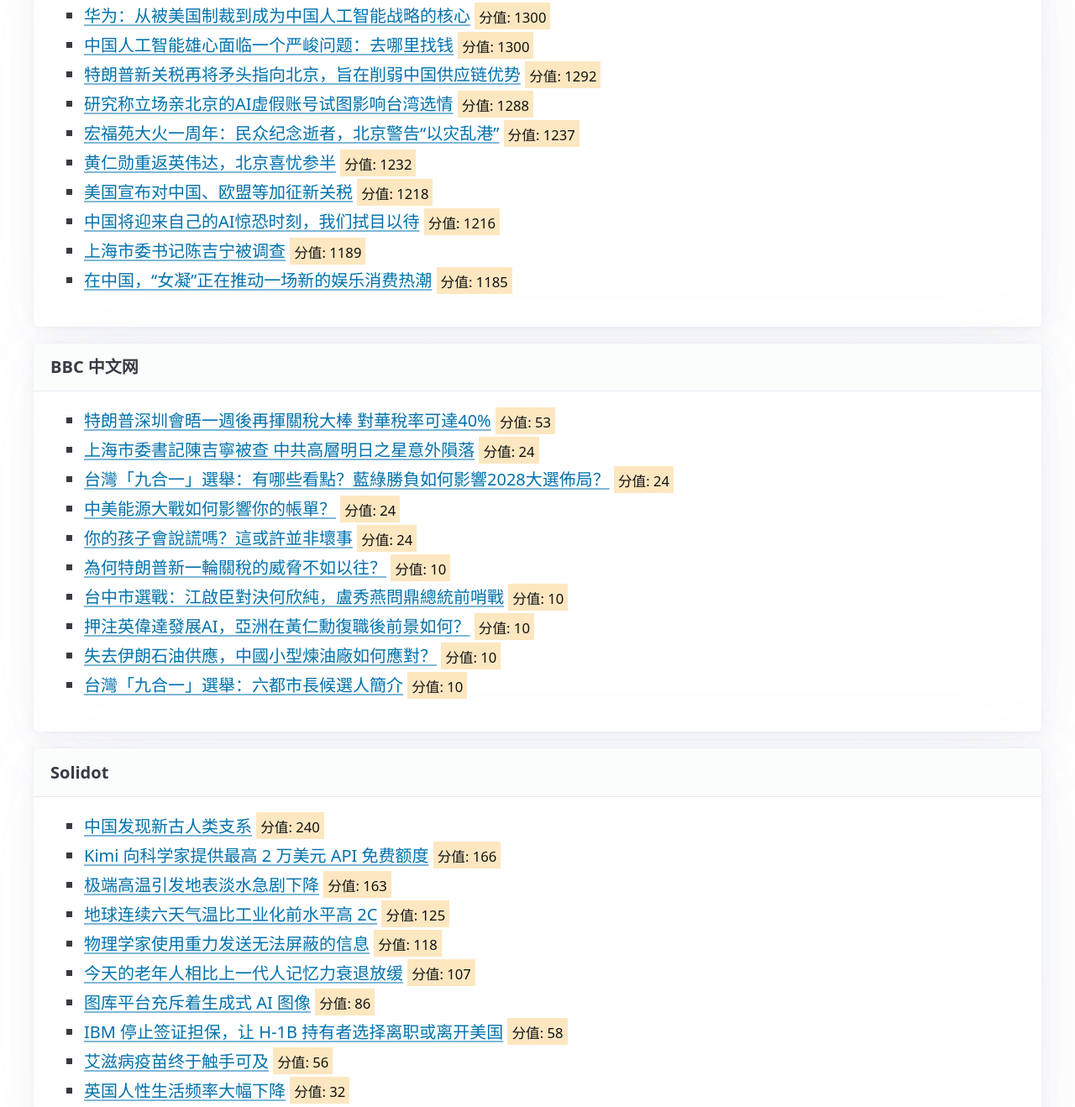
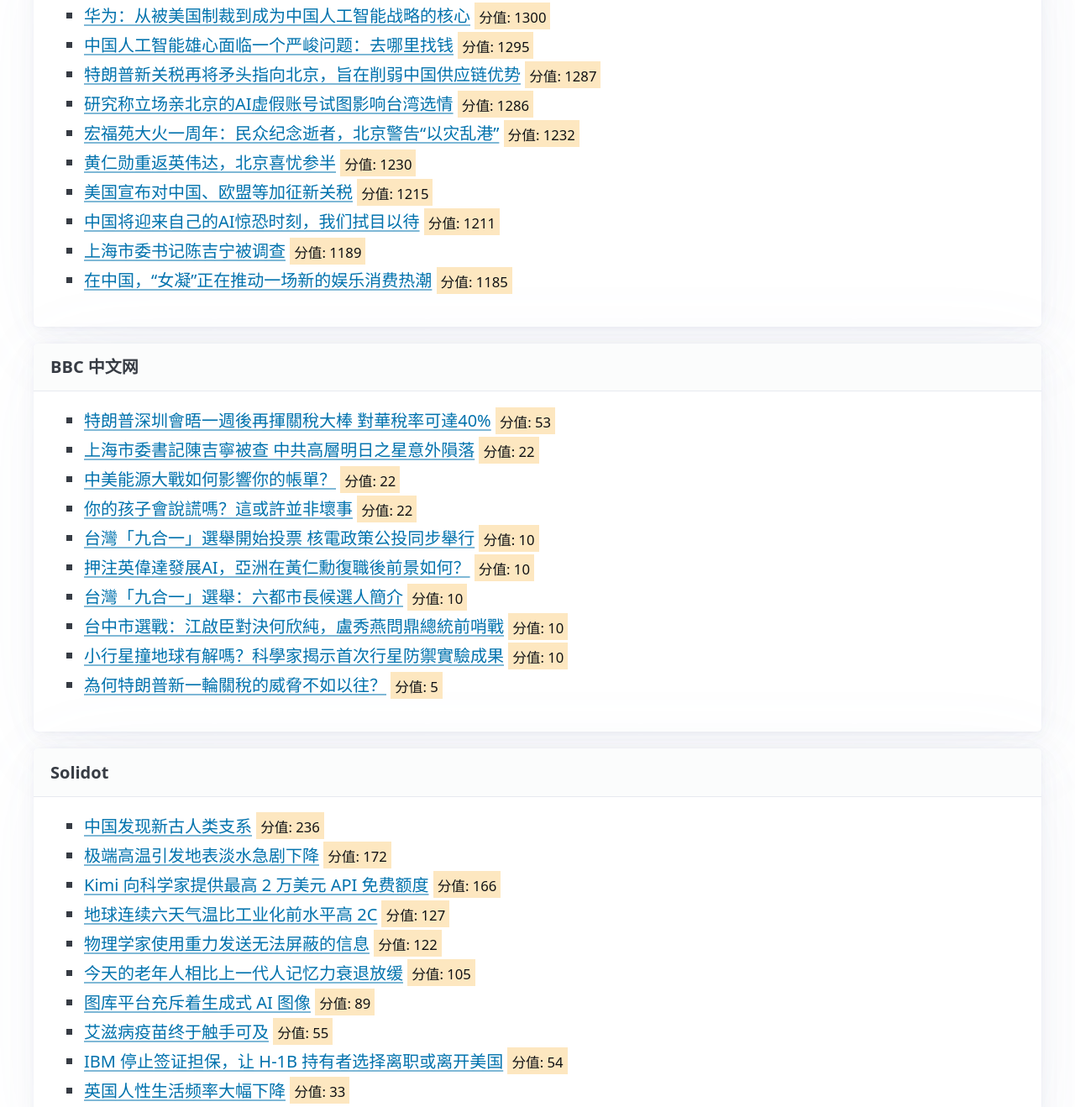
Before and after one commit to Rick4s/Clean-News, a plain HTML site: page index.html in a window 1280 px wide. Shown: the part 867-2185 px from the top of the page at 84% size. Drawn offline with nearby package versions, Linux system fonts and the light colour scheme.

Commit message:
Auto-update news: 2026-11-28 05:34:39 UTC

```diff
--- a/index.html
+++ b/index.html
@@ -11,13 +11,13 @@
         <header>
             <hgroup>
                 <h1>Clean-News</h1>
-                <p>极简 · 稳定 · 全局视野 | 最后更新: 2026-11-27 20:28:45 UTC</p>
+                <p>极简 · 稳定 · 全局视野 | 最后更新: 2026-11-28 05:34:39 UTC</p>
             </hgroup>
         </header>
         <section id="trending">
             <h2>今日全网热词 Top 20</h2>
             <div class="grid">
-                <p><kbd>px</kbd> <small>(76)</small> &nbsp; <kbd>style</kbd> <small>(38)</small> &nbsp; <kbd>text</kbd> <small>(38)</small> &nbsp; <kbd>align</kbd> <small>(38)</small> &nbsp; <kbd>color</kbd> <small>(38)</small> &nbsp; <kbd>gray</kbd> <small>(38)</small> &nbsp; <kbd>font</kbd> <small>(38)</small> &nbsp; <kbd>size</kbd> <small>(38)</small> &nbsp; <kbd>important</kbd> <small>(38)</small> &nbsp; <kbd>line</kbd> <small>(38)</small> &nbsp; <kbd>height</kbd> <small>(38)</small> &nbsp; <kbd>中国</kbd> <small>(31)</small> &nbsp; <kbd>联合国</kbd> <small>(29)</small> &nbsp; <kbd>研究</kbd> <small>(27)</small> &nbsp; <kbd>images</kbd> <small>(25)</small> &nbsp; <kbd>全球</kbd> <small>(24)</small> &nbsp; <kbd>可能</kbd> <small>(24)</small> &nbsp; <kbd>人工智能</kbd> <small>(22)</small> &nbsp; <kbd>img</kbd> <small>(19)</small> &nbsp; <kbd>alt</kbd> <small>(19)</small></p>
+                <p><kbd>px</kbd> <small>(76)</small> &nbsp; <kbd>style</kbd> <small>(38)</small> &nbsp; <kbd>text</kbd> <small>(38)</small> &nbsp; <kbd>align</kbd> <small>(38)</small> &nbsp; <kbd>color</kbd> <small>(38)</small> &nbsp; <kbd>gray</kbd> <small>(38)</small> &nbsp; <kbd>font</kbd> <small>(38)</small> &nbsp; <kbd>size</kbd> <small>(38)</small> &nbsp; <kbd>important</kbd> <small>(38)</small> &nbsp; <kbd>line</kbd> <small>(38)</small> &nbsp; <kbd>height</kbd> <small>(38)</small> &nbsp; <kbd>中国</kbd> <small>(31)</small> &nbsp; <kbd>联合国</kbd> <small>(29)</small> &nbsp; <kbd>研究</kbd> <small>(28)</small> &nbsp; <kbd>全球</kbd> <small>(26)</small> &nbsp; <kbd>images</kbd> <small>(25)</small> &nbsp; <kbd>人工智能</kbd> <small>(22)</small> &nbsp; <kbd>可能</kbd> <small>(22)</small> &nbsp; <kbd>img</kbd> <small>(19)</small> &nbsp; <kbd>alt</kbd> <small>(19)</small></p>
             </div>
         </section>
         <hr>
@@ -25,10 +25,10 @@
             <article>
                 <header><strong>联合国新闻</strong></header>
                 <ul>
+                    <li><a href="https://news.un.org/feed/view/zh/story/2026/11/1143254" target="_blank" rel="noopener noreferrer">古特雷斯呼吁就全球人工智能安全框架展开磋商，警告将出现历史性的权力转移</a> <mark><small>分值: 199</small></mark></li>
                     <li><a href="https://news.un.org/feed/view/zh/story/2026/11/1143242" target="_blank" rel="noopener noreferrer">【前方视野】1.5摄氏度临界点逼近：中国如何回答气候变化时代的转型之问</a> <mark><small>分值: 199</small></mark></li>
-                    <li><a href="https://news.un.org/feed/view/zh/story/2026/11/1143254" target="_blank" rel="noopener noreferrer">古特雷斯呼吁就全球人工智能安全框架展开磋商，警告将出现历史性的权力转移</a> <mark><small>分值: 197</small></mark></li>
-                    <li><a href="https://news.un.org/feed/view/zh/story/2026/11/1143270" target="_blank" rel="noopener noreferrer">联合国大学澳门人工智能大会探讨以人为本的人工智能教育</a> <mark><small>分值: 175</small></mark></li>
-                    <li><a href="https://news.un.org/feed/view/zh/story/2026/11/1143253" target="_blank" rel="noopener noreferrer">全球仅7%的暴力幸存女性向警方报案   每小时5名女性遭伴侣或家人杀害</a> <mark><small>分值: 159</small></mark></li>
+                    <li><a href="https://news.un.org/feed/view/zh/story/2026/11/1143270" target="_blank" rel="noopener noreferrer">联合国大学澳门人工智能大会探讨以人为本的人工智能教育</a> <mark><small>分值: 177</small></mark></li>
+                    <li><a href="https://news.un.org/feed/view/zh/story/2026/11/1143253" target="_blank" rel="noopener noreferrer">全球仅7%的暴力幸存女性向警方报案   每小时5名女性遭伴侣或家人杀害</a> <mark><small>分值: 165</small></mark></li>
                     <li><a href="https://news.un.org/feed/view/zh/story/2026/11/1143268" target="_blank" rel="noopener noreferrer">联合国警告尼日利亚西部暴力局势升级风险</a> <mark><small>分值: 158</small></mark></li>
                     <li><a href="https://news.un.org/feed/view/zh/story/2026/11/1143265" target="_blank" rel="noopener noreferrer">也门战争：联合国紧急援助负责人呼吁允许进入受战火影响的社区</a> <mark><small>分值: 158</small></mark></li>
                     <li><a href="https://news.un.org/feed/view/zh/story/2026/11/1143264" target="_blank" rel="noopener noreferrer">人权高专警告：以色列针对巴勒斯坦人民犯下暴行罪的风险日益加剧</a> <mark><small>分值: 129</small></mark></li>
@@ -41,13 +41,13 @@
                 <header><strong>纽约时报中文网</strong></header>
                 <ul>
                     <li><a href="https://cn.nytimes.com/business/20261127/huawei-trump-china-ai/?utm_source=RSS" target="_blank" rel="noopener noreferrer">华为：从被美国制裁到成为中国人工智能战略的核心</a> <mark><small>分值: 1300</small></mark></li>
-                    <li><a href="https://cn.nytimes.com/business/20261126/china-ai-investment-spending/?utm_source=RSS" target="_blank" rel="noopener noreferrer">中国人工智能雄心面临一个严峻问题：去哪里找钱</a> <mark><small>分值: 1300</small></mark></li>
-                    <li><a href="https://cn.nytimes.com/business/20261127/trump-tariffs-asia/?utm_source=RSS" target="_blank" rel="noopener noreferrer">特朗普新关税再将矛头指向北京，旨在削弱中国供应链优势</a> <mark><small>分值: 1292</small></mark></li>
-                    <li><a href="https://cn.nytimes.com/asia-pacific/20261126/taiwan-elections-misinformation/?utm_source=RSS" target="_blank" rel="noopener noreferrer">研究称立场亲北京的AI虚假账号试图影响台湾选情</a> <mark><small>分值: 1288</small></mark></li>
-                    <li><a href="https://cn.nytimes.com/china/20261127/hong-kong-fire-wang-fuk-court-anniversary/?utm_source=RSS" target="_blank" rel="noopener noreferrer">宏福苑大火一周年：民众纪念逝者，北京警告“以灾乱港”</a> <mark><small>分值: 1237</small></mark></li>
-                    <li><a href="https://cn.nytimes.com/china/20261125/jensen-huang-nvidia-china/?utm_source=RSS" target="_blank" rel="noopener noreferrer">黄仁勋重返英伟达，北京喜忧参半</a> <mark><small>分值: 1232</small></mark></li>
-                    <li><a href="https://cn.nytimes.com/business/20261126/trump-tariffs-trade/?utm_source=RSS" target="_blank" rel="noopener noreferrer">美国宣布对中国、欧盟等加征新关税</a> <mark><small>分值: 1218</small></mark></li>
-                    <li><a href="https://cn.nytimes.com/opinion/20261126/china-ai-race-control/?utm_source=RSS" target="_blank" rel="noopener noreferrer">中国将迎来自己的AI惊恐时刻，我们拭目以待</a> <mark><small>分值: 1216</small></mark></li>
+                    <li><a href="https://cn.nytimes.com/business/20261126/china-ai-investment-spending/?utm_source=RSS" target="_blank" rel="noopener noreferrer">中国人工智能雄心面临一个严峻问题：去哪里找钱</a> <mark><small>分值: 1295</small></mark></li>
+                    <li><a href="https://cn.nytimes.com/business/20261127/trump-tariffs-asia/?utm_source=RSS" target="_blank" rel="noopener noreferrer">特朗普新关税再将矛头指向北京，旨在削弱中国供应链优势</a> <mark><small>分值: 1287</small></mark></li>
+                    <li><a href="https://cn.nytimes.com/asia-pacific/20261126/taiwan-elections-misinformation/?utm_source=RSS" target="_blank" rel="noopener noreferrer">研究称立场亲北京的AI虚假账号试图影响台湾选情</a> <mark><small>分值: 1286</small></mark></li>
+                    <li><a href="https://cn.nytimes.com/china/20261127/hong-kong-fire-wang-fuk-court-anniversary/?utm_source=RSS" target="_blank" rel="noopener noreferrer">宏福苑大火一周年：民众纪念逝者，北京警告“以灾乱港”</a> <mark><small>分值: 1232</small></mark></li>
+                    <li><a href="https://cn.nytimes.com/china/20261125/jensen-huang-nvidia-china/?utm_source=RSS" target="_blank" rel="noopener noreferrer">黄仁勋重返英伟达，北京喜忧参半</a> <mark><small>分值: 1230</small></mark></li>
+                    <li><a href="https://cn.nytimes.com/business/20261126/trump-tariffs-trade/?utm_source=RSS" target="_blank" rel="noopener noreferrer">美国宣布对中国、欧盟等加征新关税</a> <mark><small>分值: 1215</small></mark></li>
+                    <li><a href="https://cn.nytimes.com/opinion/20261126/china-ai-race-control/?utm_source=RSS" target="_blank" rel="noopener noreferrer">中国将迎来自己的AI惊恐时刻，我们拭目以待</a> <mark><small>分值: 1211</small></mark></li>
                     <li><a href="https://cn.nytimes.com/china/20261125/shanghai-party-leader-investigation-china-xi/?utm_source=RSS" target="_blank" rel="noopener noreferrer">上海市委书记陈吉宁被调查</a> <mark><small>分值: 1189</small></mark></li>
                     <li><a href="https://cn.nytimes.com/business/20261127/china-women-spending-entertainment/?utm_source=RSS" target="_blank" rel="noopener noreferrer">在中国，“女凝”正在推动一场新的娱乐消费热潮</a> <mark><small>分值: 1185</small></mark></li>
                 </ul>
@@ -56,30 +56,30 @@
                 <header><strong>BBC 中文网</strong></header>
                 <ul>
                     <li><a href="https://www.bbc.com/zhongwen/articles/c9ly484v6pdzo/trad?at_medium=RSS&at_campaign=rss" target="_blank" rel="noopener noreferrer">特朗普深圳會晤一週後再揮關稅大棒 對華稅率可達40%</a> <mark><small>分值: 53</small></mark></li>
-                    <li><a href="https://www.bbc.com/zhongwen/articles/c83vgd1l5erlo/trad?at_medium=RSS&at_campaign=rss" target="_blank" rel="noopener noreferrer">上海市委書記陳吉寧被查 中共高層明日之星意外隕落</a> <mark><small>分值: 24</small></mark></li>
-                    <li><a href="https://www.bbc.com/zhongwen/articles/cmp3vyl0x1x6o/trad?at_medium=RSS&at_campaign=rss" target="_blank" rel="noopener noreferrer">台灣「九合一」選舉：有哪些看點？藍綠勝負如何影響2028大選佈局？</a> <mark><small>分值: 24</small></mark></li>
-                    <li><a href="https://www.bbc.com/zhongwen/articles/cmvg2er51z1wo/trad?at_medium=RSS&at_campaign=rss" target="_blank" rel="noopener noreferrer">中美能源大戰如何影響你的帳單？</a> <mark><small>分值: 24</small></mark></li>
-                    <li><a href="https://www.bbc.com/zhongwen/articles/crvg2lyq7dxvo/trad?at_medium=RSS&at_campaign=rss" target="_blank" rel="noopener noreferrer">你的孩子會說謊嗎？這或許並非壞事</a> <mark><small>分值: 24</small></mark></li>
-                    <li><a href="https://www.bbc.com/zhongwen/articles/c3j4rw1r4p29o/trad?at_medium=RSS&at_campaign=rss" target="_blank" rel="noopener noreferrer">為何特朗普新一輪關稅的威脅不如以往？</a> <mark><small>分值: 10</small></mark></li>
+                    <li><a href="https://www.bbc.com/zhongwen/articles/c83vgd1l5erlo/trad?at_medium=RSS&at_campaign=rss" target="_blank" rel="noopener noreferrer">上海市委書記陳吉寧被查 中共高層明日之星意外隕落</a> <mark><small>分值: 22</small></mark></li>
+                    <li><a href="https://www.bbc.com/zhongwen/articles/cmvg2er51z1wo/trad?at_medium=RSS&at_campaign=rss" target="_blank" rel="noopener noreferrer">中美能源大戰如何影響你的帳單？</a> <mark><small>分值: 22</small></mark></li>
+                    <li><a href="https://www.bbc.com/zhongwen/articles/crvg2lyq7dxvo/trad?at_medium=RSS&at_campaign=rss" target="_blank" rel="noopener noreferrer">你的孩子會說謊嗎？這或許並非壞事</a> <mark><small>分值: 22</small></mark></li>
+                    <li><a href="https://www.bbc.com/zhongwen/live/c60evlqlpx32t/trad?at_medium=RSS&at_campaign=rss" target="_blank" rel="noopener noreferrer">台灣「九合一」選舉開始投票 核電政策公投同步舉行</a> <mark><small>分值: 10</small></mark></li>
+                    <li><a href="https://www.bbc.com/zhongwen/articles/cq62p0n4er0wo/trad?at_medium=RSS&at_campaign=rss" target="_blank" rel="noopener noreferrer">押注英偉達發展AI，亞洲在黃仁勳復職後前景如何？</a> <mark><small>分值: 10</small></mark></li>
+                    <li><a href="https://www.bbc.com/zhongwen/articles/cwlymzm5mnxyo/trad?at_medium=RSS&at_campaign=rss" target="_blank" rel="noopener noreferrer">台灣「九合一」選舉：六都市長候選人簡介</a> <mark><small>分值: 10</small></mark></li>
                     <li><a href="https://www.bbc.com/zhongwen/articles/cx053e8yr348o/trad?at_medium=RSS&at_campaign=rss" target="_blank" rel="noopener noreferrer">台中市選戰：江啟臣對決何欣純，盧秀燕問鼎總統前哨戰</a> <mark><small>分值: 10</small></mark></li>
-                    <li><a href="https://www.bbc.com/zhongwen/articles/cq62p0n4er0wo/trad?at_medium=RSS&at_campaign=rss" target="_blank" rel="noopener noreferrer">押注英偉達發展AI，亞洲在黃仁勳復職後前景如何？</a> <mark><small>分值: 10</small></mark></li>
-                    <li><a href="https://www.bbc.com/zhongwen/articles/c3qj5y7lwrn9o/trad?at_medium=RSS&at_campaign=rss" target="_blank" rel="noopener noreferrer">失去伊朗石油供應，中國小型煉油廠如何應對？</a> <mark><small>分值: 10</small></mark></li>
-                    <li><a href="https://www.bbc.com/zhongwen/articles/cwlymzm5mnxyo/trad?at_medium=RSS&at_campaign=rss" target="_blank" rel="noopener noreferrer">台灣「九合一」選舉：六都市長候選人簡介</a> <mark><small>分值: 10</small></mark></li>
+                    <li><a href="https://www.bbc.com/zhongwen/articles/crvg238j0g47o/trad?at_medium=RSS&at_campaign=rss" target="_blank" rel="noopener noreferrer">小行星撞地球有解嗎？科學家揭示首次行星防禦實驗成果</a> <mark><small>分值: 10</small></mark></li>
+                    <li><a href="https://www.bbc.com/zhongwen/articles/c3j4rw1r4p29o/trad?at_medium=RSS&at_campaign=rss" target="_blank" rel="noopener noreferrer">為何特朗普新一輪關稅的威脅不如以往？</a> <mark><small>分值: 5</small></mark></li>
                 </ul>
             </article>
             <article>
                 <header><strong>Solidot</strong></header>
                 <ul>
-                    <li><a href="https://www.solidot.org/story?sid=86002" target="_blank" rel="noopener noreferrer">中国发现新古人类支系</a> <mark><small>分值: 240</small></mark></li>
+                    <li><a href="https://www.solidot.org/story?sid=86002" target="_blank" rel="noopener noreferrer">中国发现新古人类支系</a> <mark><small>分值: 236</small></mark></li>
+                    <li><a href="https://www.solidot.org/story?sid=86007" target="_blank" rel="noopener noreferrer">极端高温引发地表淡水急剧下降</a> <mark><small>分值: 172</small></mark></li>
                     <li><a href="https://www.solidot.org/story?sid=86015" target="_blank" rel="noopener noreferrer">Kimi 向科学家提供最高 2 万美元 API 免费额度</a> <mark><small>分值: 166</small></mark></li>
-                    <li><a href="https://www.solidot.org/story?sid=86007" target="_blank" rel="noopener noreferrer">极端高温引发地表淡水急剧下降</a> <mark><small>分值: 163</small></mark></li>
-                    <li><a href="https://www.solidot.org/story?sid=86001" target="_blank" rel="noopener noreferrer">地球连续六天气温比工业化前水平高 2C</a> <mark><small>分值: 125</small></mark></li>
-                    <li><a href="https://www.solidot.org/story?sid=86008" target="_blank" rel="noopener noreferrer">物理学家使用重力发送无法屏蔽的信息</a> <mark><small>分值: 118</small></mark></li>
-                    <li><a href="https://www.solidot.org/story?sid=86006" target="_blank" rel="noopener noreferrer">今天的老年人相比上一代人记忆力衰退放缓</a> <mark><small>分值: 107</small></mark></li>
-                    <li><a href="https://www.solidot.org/story?sid=85999" target="_blank" rel="noopener noreferrer">图库平台充斥着生成式 AI 图像</a> <mark><small>分值: 86</small></mark></li>
-                    <li><a href="https://www.solidot.org/story?sid=86010" target="_blank" rel="noopener noreferrer">IBM 停止签证担保，让 H-1B 持有者选择离职或离开美国</a> <mark><small>分值: 58</small></mark></li>
-                    <li><a href="https://www.solidot.org/story?sid=86000" target="_blank" rel="noopener noreferrer">艾滋病疫苗终于触手可及</a> <mark><small>分值: 56</small></mark></li>
-                    <li><a href="https://www.solidot.org/story?sid=86005" target="_blank" rel="noopener noreferrer">英国人性生活频率大幅下降</a> <mark><small>分值: 32</small></mark></li>
+                    <li><a href="https://www.solidot.org/story?sid=86001" target="_blank" rel="noopener noreferrer">地球连续六天气温比工业化前水平高 2C</a> <mark><small>分值: 127</small></mark></li>
+                    <li><a href="https://www.solidot.org/story?sid=86008" target="_blank" rel="noopener noreferrer">物理学家使用重力发送无法屏蔽的信息</a> <mark><small>分值: 122</small></mark></li>
+                    <li><a href="https://www.solidot.org/story?sid=86006" target="_blank" rel="noopener noreferrer">今天的老年人相比上一代人记忆力衰退放缓</a> <mark><small>分值: 105</small></mark></li>
+                    <li><a href="https://www.solidot.org/story?sid=85999" target="_blank" rel="noopener noreferrer">图库平台充斥着生成式 AI 图像</a> <mark><small>分值: 89</small></mark></li>
+                    <li><a href="https://www.solidot.org/story?sid=86000" target="_blank" rel="noopener noreferrer">艾滋病疫苗终于触手可及</a> <mark><small>分值: 55</small></mark></li>
+                    <li><a href="https://www.solidot.org/story?sid=86010" target="_blank" rel="noopener noreferrer">IBM 停止签证担保，让 H-1B 持有者选择离职或离开美国</a> <mark><small>分值: 54</small></mark></li>
+                    <li><a href="https://www.solidot.org/story?sid=86005" target="_blank" rel="noopener noreferrer">英国人性生活频率大幅下降</a> <mark><small>分值: 33</small></mark></li>
                 </ul>
             </article>
         </section>
```
